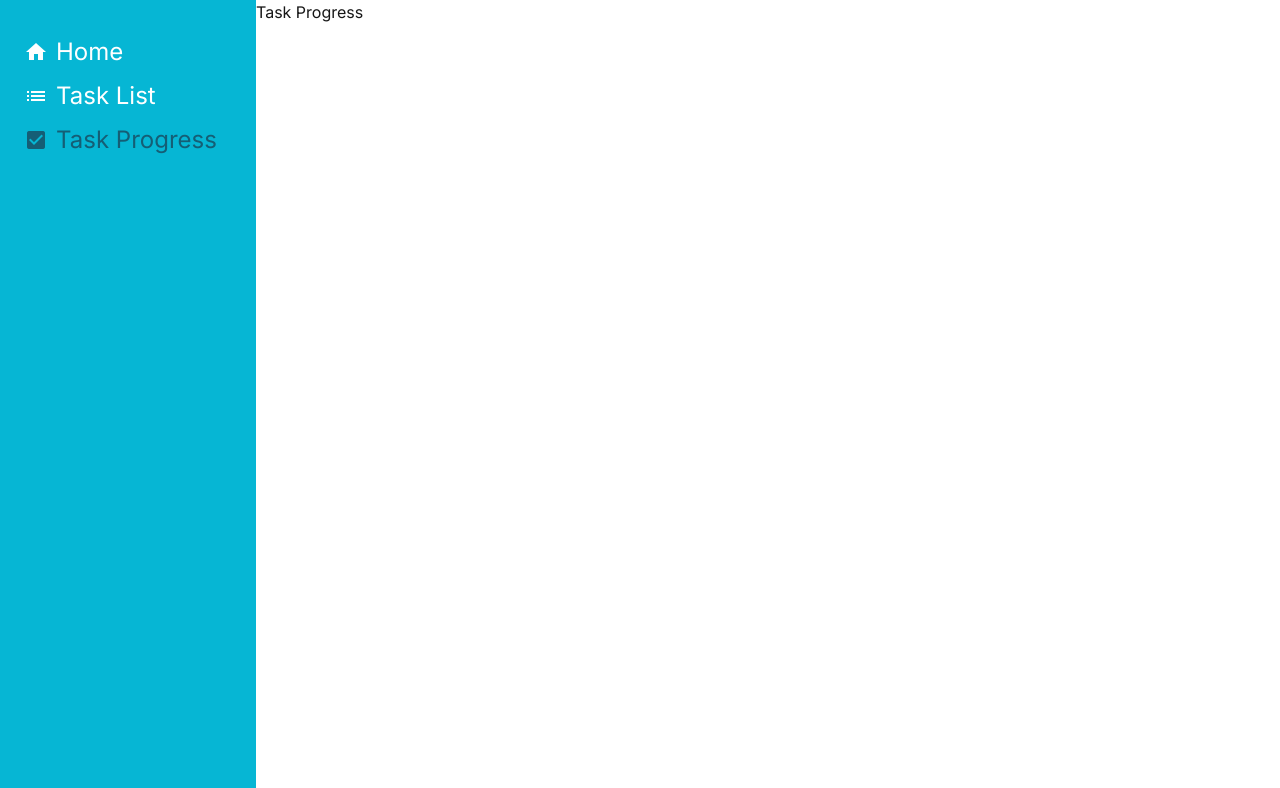
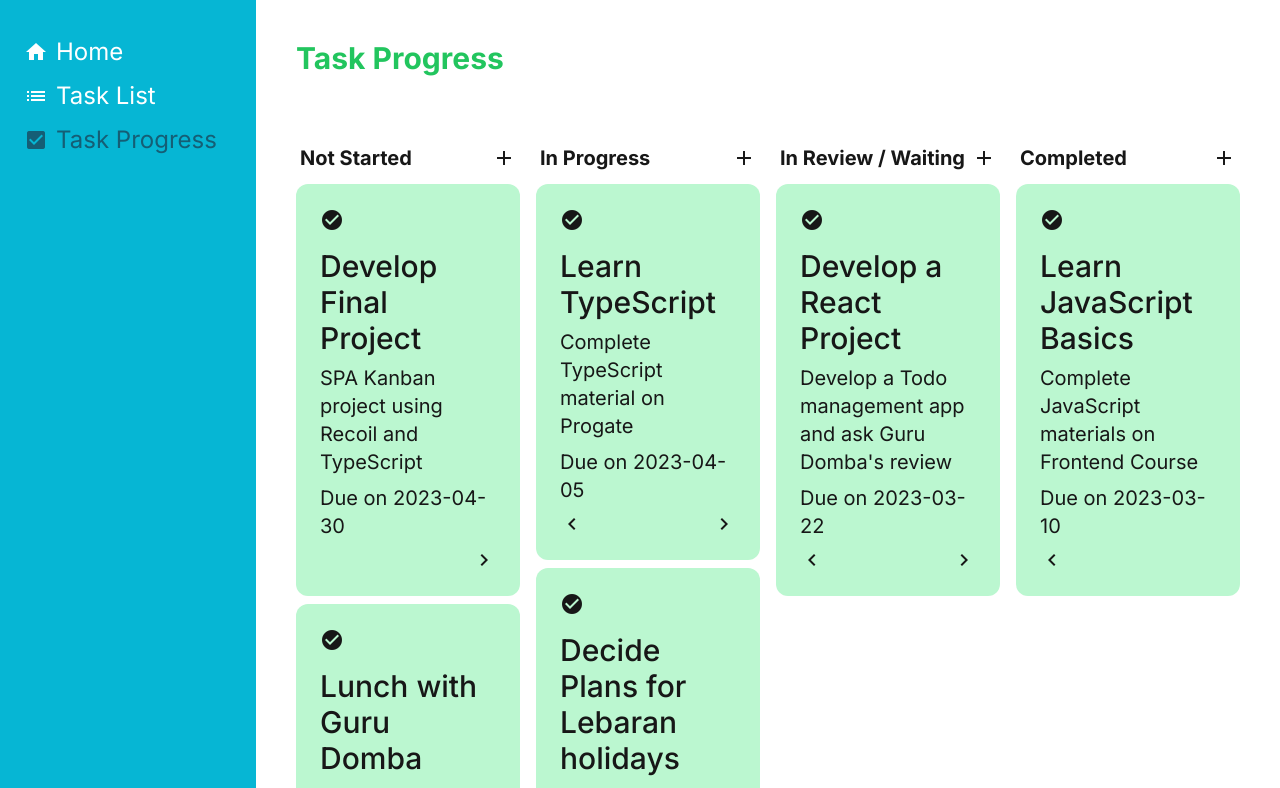
Before and after one commit to mhaikalfikri252/kanban-next, a Next.js app: page /task-progress in a window 1280 px wide. Shown: the top 788 px of the page. Built offline with nearby package versions, Linux system fonts and the light colour scheme.

Commit message:
Develop the layouts of TaskList and TaskProgress pages

```diff
--- a/src/app/(task-shared)/task-list/page.tsx
+++ b/src/app/(task-shared)/task-list/page.tsx
@@ -1,3 +1,5 @@
-export default function Page(){
-    return <p>Task List</p>
+import TaskList from '@/components/task-list/TaskList'
+
+export default function Page() {
+  return <TaskList />
 }
--- a/src/app/(task-shared)/task-progress/page.tsx
+++ b/src/app/(task-shared)/task-progress/page.tsx
@@ -1,3 +1,5 @@
+import TaskProgress from '@/components/task-progress/TaskProgress'
+
 export default function Page() {
-  return <p>Task Progress</p>
+  return <TaskProgress />
 }
--- /dev/null
+++ b/src/components/task-list/TaskList.tsx
@@ -0,0 +1,36 @@
+'use client'
+import { tasksState } from '@/features/taskAtoms'
+import type { Task } from '@/types'
+import { useRecoilValue } from 'recoil'
+import TaskListItem from '@/components/task-list/TaskListItem'
+
+const TaskList = (): JSX.Element => {
+  const tasks = useRecoilValue(tasksState)
+
+  return (
+    <div className="w-full p-10">
+      <h1 className="text-green-500 mb-16 font-bold text-3xl">Your Tasks</h1>
+      <div className="flex mb-8 gap-x-4">
+        <button className="p-4 flex items-center bg-cyan-500 text-white gap-x-2 relative">
+          <span className="material-icons">add</span>Add task
+        </button>
+        <button className="p-4 flex items-center bg-cyan-500 text-white gap-x-2 relative">
+          <span className="material-icons">sort</span>Filter tasks
+        </button>
+      </div>
+      <div>
+        <div className="flex text-2xl border-b border-b-gray-300 *:p-4">
+          <div className="w-1/4">Task Name</div>
+          <div className="w-[30%]">Detail</div>
+          <div className="w-1/5">Due Date</div>
+          <div className="w-[15%]">Progress</div>
+        </div>
+        {tasks.map((task: Task) => {
+          return <TaskListItem key={task.id} task={task} />
+        })}
+      </div>
+    </div>
+  )
+}
+
+export default TaskList
--- /dev/null
+++ b/src/components/task-list/TaskListItem.tsx
@@ -0,0 +1,38 @@
+import type { Task } from '@/types'
+
+interface TaskListItemProps {
+  task: Task
+}
+
+const getProgressCategory = (progressOrder: number): string => {
+  switch (progressOrder) {
+    case 1:
+      return 'Not Started'
+    case 2:
+      return 'In Progress'
+    case 3:
+      return 'Waiting/In Review'
+    case 4:
+      return 'Completed'
+    default:
+      return 'Not Started'
+  }
+}
+
+const TaskListItem = ({ task }: TaskListItemProps): JSX.Element => {
+  return (
+    <div className="flex items-stretch border-b border-b-gray-300 text-xl relative *:p-4 *:items-center *:border-r-gray-300">
+      <div className="w-1/4 border-r">
+        <span className="material-icons">check_circle</span>
+      </div>
+      <div className="w-[30%] border-r">{task.detail}</div>
+      <div className="w-1/5 border-r">{task.dueDate}</div>
+      <div className="w-[15%] border-r-0">{getProgressCategory(task.progressOrder)}</div>
+      <div>
+        <span className="material-icons">more_horiz</span>
+      </div>
+    </div>
+  )
+}
+
+export default TaskListItem
--- /dev/null
+++ b/src/components/task-progress/TaskCard.tsx
@@ -0,0 +1,30 @@
+import type { Task } from '@/types'
+
+interface TaskCardProps {
+  task: Task
+}
+
+const TaskCard = ({ task }: TaskCardProps): JSX.Element => {
+  const isStarted = task.progressOrder === 1
+  return (
+    <div className="bg-green-200 p-6 rounded-xl my-2 flex flex-col gap-y-2 text-xl relative">
+      <div className="flex justify-between">
+        <div className="material-icons">check_circle</div>
+        <div className="material-icons cursor_pointer">move_vert</div>
+      </div>
+      <p className="text-3xl font-medium mt-2">{task.title}</p>
+      <div>
+        <p>{task.detail}</p>
+      </div>
+      <div>
+        <p>Due on {task.dueDate}</p>
+      </div>
+      <div className={`flex ${isStarted ? 'justify-end' : 'justify-between'}`}>
+        {task.progressOrder !== 1 && <button className="material-icons">chevron_left</button>}
+        {task.progressOrder !== 4 && <button className="material-icons">chevron_right</button>}
+      </div>
+    </div>
+  )
+}
+
+export default TaskCard
--- /dev/null
+++ b/src/components/task-progress/TaskColumn.tsx
@@ -0,0 +1,26 @@
+import TaskCard from './TaskCard'
+import type { Task } from '@/types'
+
+interface TaskColumnProps {
+  columnTitle: string
+  columnId?: number
+  tasks: Task[]
+}
+
+const TaskColumn = ({ columnTitle, tasks }: TaskColumnProps): JSX.Element => {
+  return (
+    <div className="max-w-[400px]">
+      <div className="flex justify-between items-center p-1">
+        <h2 className="font-bold text-xl">{columnTitle}</h2>
+        <div className="material-icons cursor-pointer">add</div>
+      </div>
+      <div>
+        {tasks.map((task: Task) => {
+          return <TaskCard key={task.id} task={task} />
+        })}
+      </div>
+    </div>
+  )
+}
+
+export default TaskColumn
--- /dev/null
+++ b/src/components/task-progress/TaskProgress.tsx
@@ -0,0 +1,31 @@
+'use client'
+import {
+  notStartedTasksSelector,
+  inProgressTasksSelector,
+  waitingTasksSelector,
+  completedTasksSelector,
+} from '@/features/taskSelector'
+import type { Task } from '@/types'
+import { useRecoilValue } from 'recoil'
+import TaskColumn from './TaskColumn'
+
+const TaskProgress = (): JSX.Element => {
+  const notStartedTasks: Task[] = useRecoilValue(notStartedTasksSelector)
+  const inProgressTasks: Task[] = useRecoilValue(inProgressTasksSelector)
+  const waitingTasks: Task[] = useRecoilValue(waitingTasksSelector)
+  const completedTasks: Task[] = useRecoilValue(completedTasksSelector)
+
+  return (
+    <div className="w-full p-10">
+      <h1 className="text-green-500 mb-16 font-bold text-3xl">Task Progress</h1>
+      <div className="grid grid-cols-4 gap-x-4">
+        <TaskColumn columnTitle="Not Started" tasks={notStartedTasks}></TaskColumn>
+        <TaskColumn columnTitle="In Progress" tasks={inProgressTasks}></TaskColumn>
+        <TaskColumn columnTitle="In Review / Waiting" tasks={waitingTasks}></TaskColumn>
+        <TaskColumn columnTitle="Completed" tasks={completedTasks}></TaskColumn>
+      </div>
+    </div>
+  )
+}
+
+export default TaskProgress
--- a/src/features/taskSelector.ts
+++ b/src/features/taskSelector.ts
@@ -1,6 +1,33 @@
 import { selector } from 'recoil'
 import { tasksState } from '@/features/taskAtoms'
 import type { Task } from '@/types'
+
+export const notStartedTasksSelector = selector<Task[]>({
+  key: 'not_started_tasks',
+  get: ({ get }) => {
+    return get(tasksState).filter((task) => {
+      return task.progressOrder === 1
+    })
+  },
+})
+
+export const inProgressTasksSelector = selector<Task[]>({
+  key: 'in_progress_tasks',
+  get: ({ get }) => {
+    return get(tasksState).filter((task) => {
+      return task.progressOrder === 2
+    })
+  },
+})
+
+export const waitingTasksSelector = selector<Task[]>({
+  key: 'waiting_tasks',
+  get: ({ get }) => {
+    return get(tasksState).filter((task) => {
+      return task.progressOrder === 3
+    })
+  },
+})
 
 export const uncompletedTasksSelector = selector<Task[]>({
   key: 'uncompleted_tasks',
```
